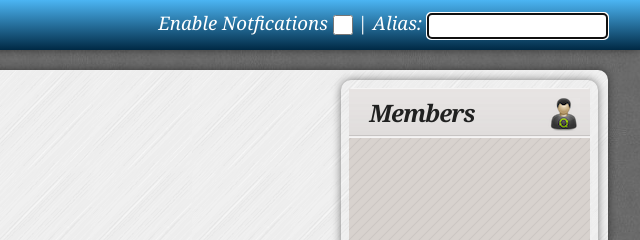
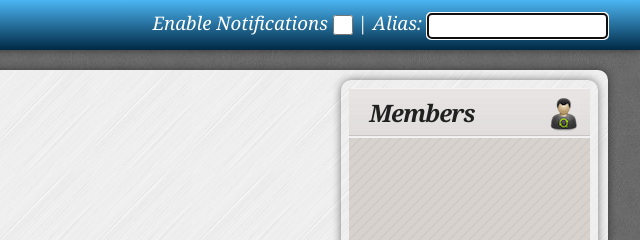
Before and after one commit to efouts/QChat, a plain HTML site: page static/index.html in a window 1280 px wide. Shown: the top 240 px of the page, 640-1280 px from the left. Drawn offline with Linux system fonts and the light colour scheme; no server answers.

Commit message:
Fixed a notifications spelling.
--HG--
branch : v3-dev

```diff
--- a/static/index.html
+++ b/static/index.html
@@ -47,7 +47,7 @@
             <h1>QChat</h1>
         </div>
         <div class="settings">
-            <label for="enableNotifications">Enable Notfications</label>
+            <label for="enableNotifications">Enable Notifications</label>
             <input id="enableNotifications" type="checkbox" />
             <label for="alias"> | Alias:</label>
             <input type="text" id="alias" />
```
